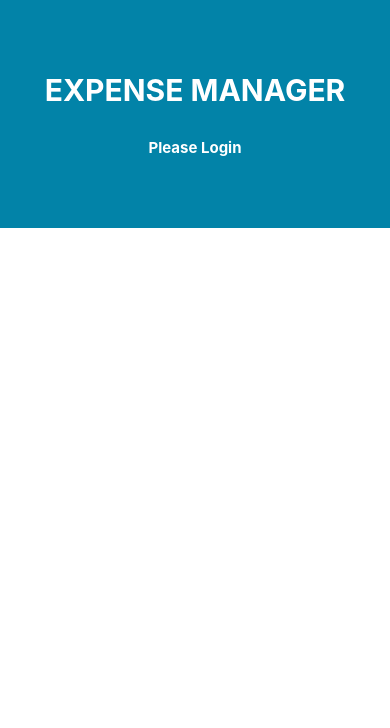
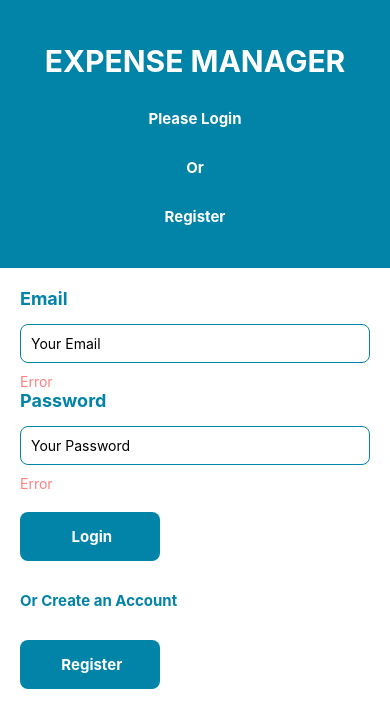
Before and after one commit to Saf-sa/Cost-Management, a React Native app in the folder App/: screen / in a window 390 px wide. Shown: the top 728 px of the page. Built offline with nearby package versions, Linux system fonts and the light colour scheme.

Commit message:
fixed issues & create register button

```diff
--- a/App/screen/auth/login.js
+++ b/App/screen/auth/login.js
@@ -1,35 +1,71 @@
 import { View, Text, StyleSheet } from 'react-native'
-import React from 'react'
+import React, {useState} from 'react'
 import AuthHeader from '../../shared/components/AuthHeader'
+import CustomInput from '../../shared/components/ui/CustomInput'
+import CustomButton from "../../shared/components/ui/CustomButton";
 
 const login = () => {
+
+  const [email, setEmail] = useState("");
+   const [placeholder,setPlaceholder] = useState("");
+  const [password, setPassword] = useState("");
+
   return (
     <View style={styles.root}>
-       <AuthHeader subtext="Please Login"/>
+      <AuthHeader subtext="Please Login" subtext2="Or" subtext3="Register" />
 
       {/* Container Start */}
-    <View style={styles.content}></View>
 
+      {/* input area Start */}
 
-     {/* Container End */}
+      <View style={styles.content}>
+        <CustomInput
+          label="Email"
+          value={email}
+          onChangeText={(value) => handleChange(value, "email")}
+          placeholder="Your Email"
+          secure={false}
+        />
+        <CustomInput
+          label="Password"
+          value={password}
+          onChangeText={(value) => handleChange(value, "password")}
+          placeholder="Your Password"
+          secure={true}
+        />
+        {/* input area  End*/}
+        {/* Button Start */}
+        <CustomButton style={styles.button} buttonText={"Login"} />
 
+        <Text style={styles.register}>Or Create an Account</Text>
+
+        <CustomButton style={styles.button} buttonText={"Register"} />
+        {/* Button End */}
       </View>
-  )
+    </View>
+  );
 };
 
 export default login;
 
 const styles = StyleSheet.create({
-
   root: {
     flex: 1,
   },
   content: {
-        flex: 2.7,
-        backgroundColor: '#fff',
-        alignItems: 'center',
-        justifyContent: 'center',
+    flex: 2,
+    padding: 20,
+  },
+  button: {
 
+    marginTop: 20,
   },
+  register: {
+    marginTop: 30,
+    marginBottom: 10,
+    color: "#0283a8",
 
-})
+    fontSize: 15,
+    fontWeight: "bold",
+  },
+});
--- a/App/shared/components/AuthHeader.js
+++ b/App/shared/components/AuthHeader.js
@@ -1,18 +1,16 @@
  import { View, Text, StyleSheet } from 'react-native'
  import React from 'react'
 
- const AuthHeader = ({subtext}) => {
+ const AuthHeader = ({ subtext, subtext2, subtext3 }) => {
    return (
      <View style={styles.header}>
-
-     <Text style={styles.mainText}>EXPENSE MANAGER</Text>
-     <Text style={styles.subtext}>{subtext}</Text>
-
-   </View>
-
-
-   )
- }
+       <Text style={styles.mainText}>EXPENSE MANAGER</Text>
+       <Text style={styles.subtext}>{subtext}</Text>
+       <Text style={styles.subtext}>{subtext2}</Text>
+       <Text style={styles.subtext}>{subtext3}</Text>
+     </View>
+   );
+ };
 
  export default AuthHeader
 
--- a/App/shared/components/ui/CustomButton.js
+++ b/App/shared/components/ui/CustomButton.js
@@ -1,21 +1,19 @@
 import { View, Text, TouchableOpacity, StyleSheet  } from 'react-native'
 import React from 'react'
 
-const CustomButton = ({onPress}) => {
+const CustomButton = ({ buttonText, onPress }) => {
   return (
     <TouchableOpacity style={styles.container} onPress={onPress}>
-
-    <Text style={styles.text}> Login</Text>
-
-
+      <Text style={styles.text}> {buttonText}</Text>
     </TouchableOpacity>
-  )
-}
+  );
+};
 
 export default CustomButton
 
 const styles = StyleSheet.create({
   container: {
+
     marginTop: 20,
     width: '40%',
     backgroundColor: '#0283a8',
--- a/App/shared/components/ui/CustomInput.js
+++ b/App/shared/components/ui/CustomInput.js
@@ -18,6 +18,7 @@ const CustomInput = (props) => {
 
 
     </View>
+
   )
 }
 
@@ -29,6 +30,7 @@ const styles = StyleSheet.create({
         width: '100%',
         marginBottom: 0,
 
+
 },
 
     text: {
@@ -39,6 +41,7 @@ const styles = StyleSheet.create({
     },
 
     input: {
+        color: '#000',
         marginBottom: 10,
         marginTop: 5,
         padding: 10,
```
Lines whose indentation alone changed are shown as unchanged.
